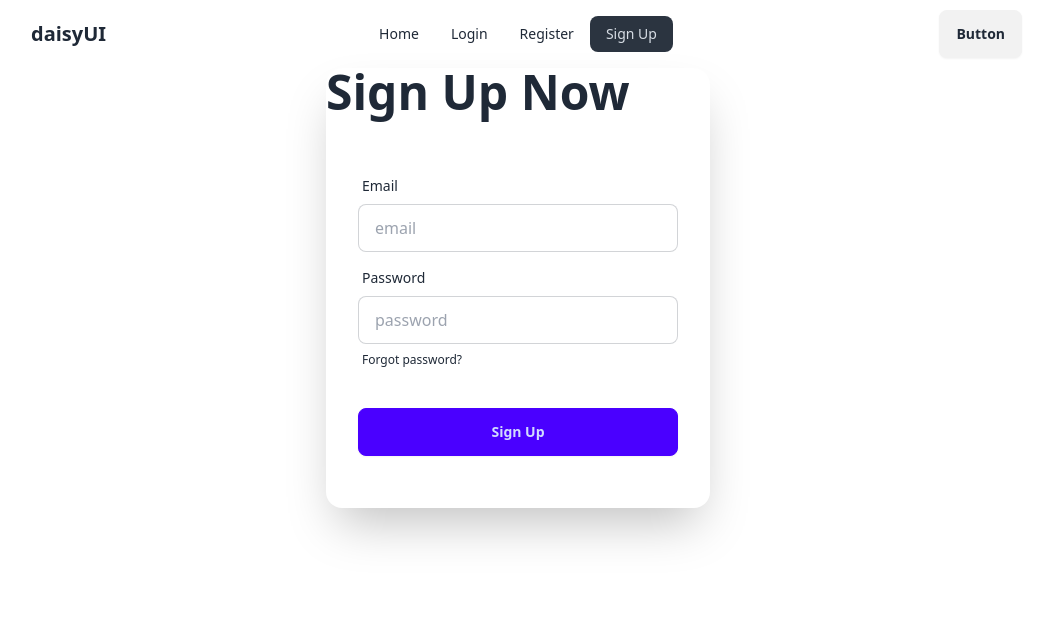
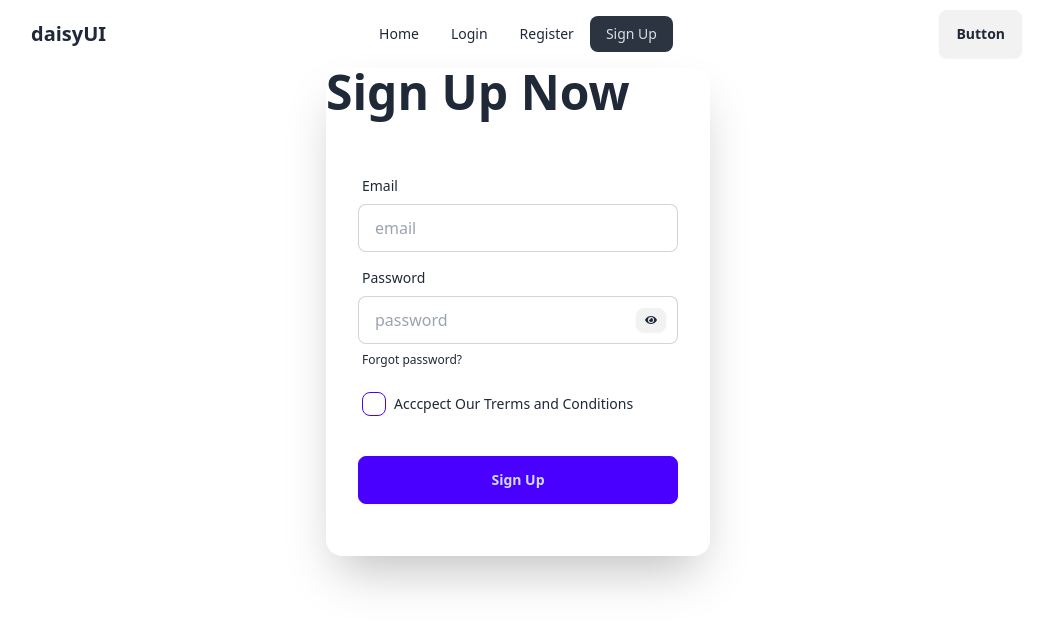
Before and after one commit to nahid6677/email-password-auth, a React (Vite) app: page /signUp in a window 1280 px wide. Shown: the top 628 px of the page, without its empty margins (122-1175 px from the left). Built offline with nearby package versions, Linux system fonts and the light colour scheme.

Commit message:
add conditional check_box of signUp pase

```diff
--- a/package.json
+++ b/package.json
@@ -15,6 +15,7 @@
     "match-sorter": "^8.0.0",
     "react": "^18.3.1",
     "react-dom": "^18.3.1",
+    "react-icons": "^5.3.0",
     "react-router-dom": "^7.0.1",
     "sort-by": "^1.2.0"
   },
--- a/src/components/SignUp.jsx
+++ b/src/components/SignUp.jsx
@@ -1,16 +1,19 @@
 import { createUserWithEmailAndPassword } from 'firebase/auth';
 import React, { useState } from 'react';
 import { auth } from '../firebase.init';
+import { FaEye, FaEyeSlash } from "react-icons/fa";
 
 const SignUp = () => {
     const [success, setSuccess] = useState(false)
     const [errorMessage, setErrorMessage] = useState('')
+    const [showPassword, setShowPassword] = useState(false)
     const handleSignUp = e => {
         e.preventDefault();
         // console.log(e.target.email.value)
         const email = e.target.email.value
         const password = e.target.password.value
-        // console.log(email, password)
+        const terms = e.target.terms.checked;
+        // console.log(email, password,terms)
 
         // reser error and status
         setErrorMessage('')
@@ -20,9 +23,13 @@ const SignUp = () => {
         if (!passwordRegex.test(password)) {
             setErrorMessage("At leastone uppercase, one lowercase, one number, one special character.");
             return;
-          }
+        }
+        if(!terms){
+            setErrorMessage('Please acpect our terms and conditions');
+            return;
+        }
 
-        if(password.length < 6){
+        if (password.length < 6) {
             setErrorMessage('Password should be 6 characters or longer');
             return;
         }
@@ -49,13 +56,28 @@ const SignUp = () => {
                     </label>
                     <input type="email" name='email' placeholder="email" className="input input-bordered" required />
                 </div>
-                <div className="form-control">
+                <div className="form-control relative">
                     <label className="label">
                         <span className="label-text">Password</span>
                     </label>
-                    <input type="password" name='password' placeholder="password" className="input input-bordered" required />
+                    <input
+                        type={showPassword ? 'text' : 'password'}
+                        name='password'
+                        placeholder="password"
+                        className="input input-bordered" required />
+                    <button onClick={() => setShowPassword(!showPassword)} className='btn btn-xs absolute right-3 top-12'>
+                        {
+                            showPassword ? <FaEyeSlash /> : <FaEye />
+                        }
+                    </button>
                     <label className="label">
                         <a href="#" className="label-text-alt link link-hover">Forgot password?</a>
+                    </label>
+                </div>
+                <div className="form-control">
+                    <label className="label justify-start cursor-pointer">
+                    <input type="checkbox" name='terms'  className="checkbox checkbox-primary" />
+                        <span className="label-text ml-2">Acccpect Our Trerms and Conditions</span>
                     </label>
                 </div>
                 <div className="form-control mt-6">
```
Also changed, not shown: 1 other file (tests, documents, lock files or other folders).
